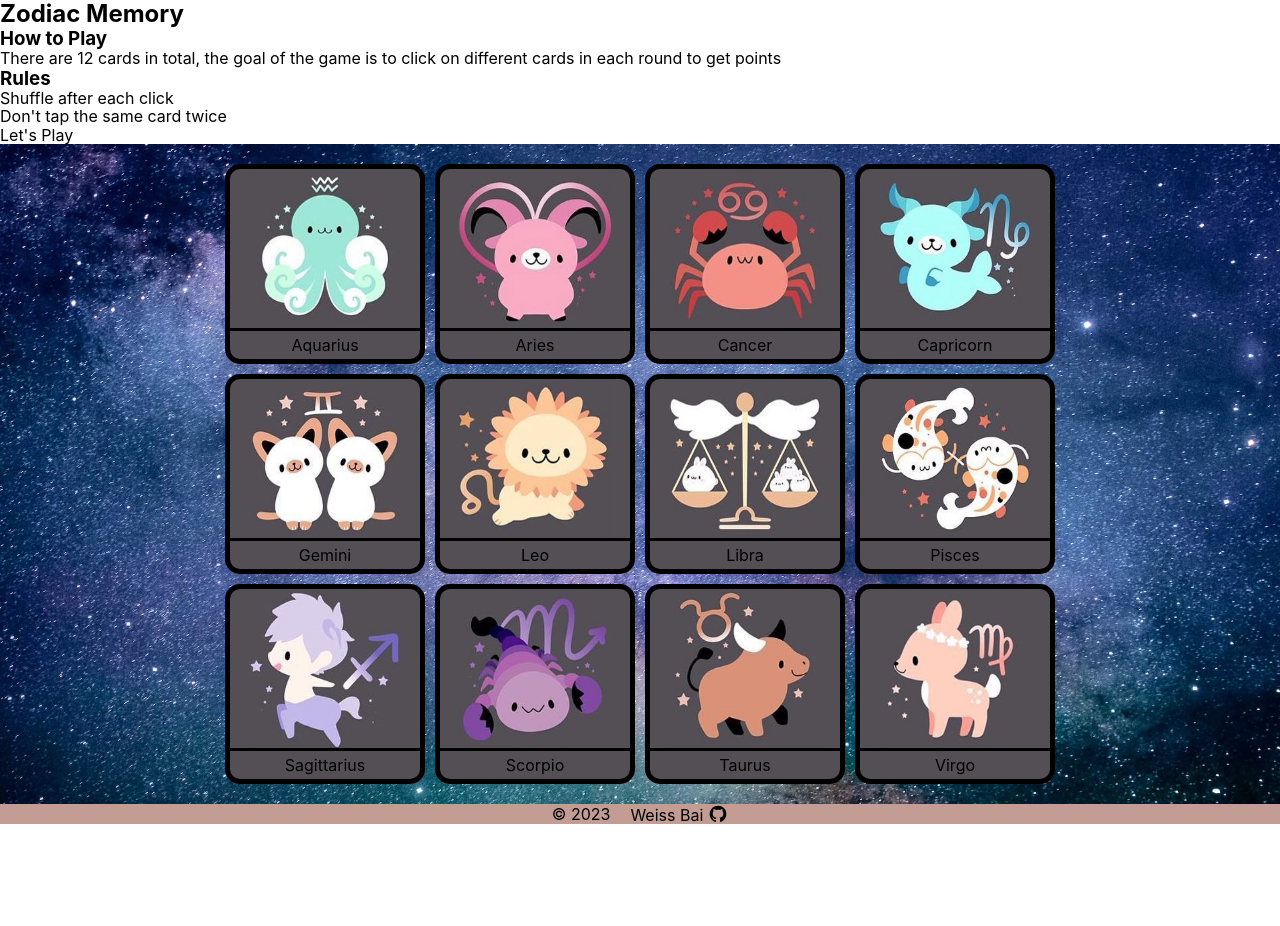
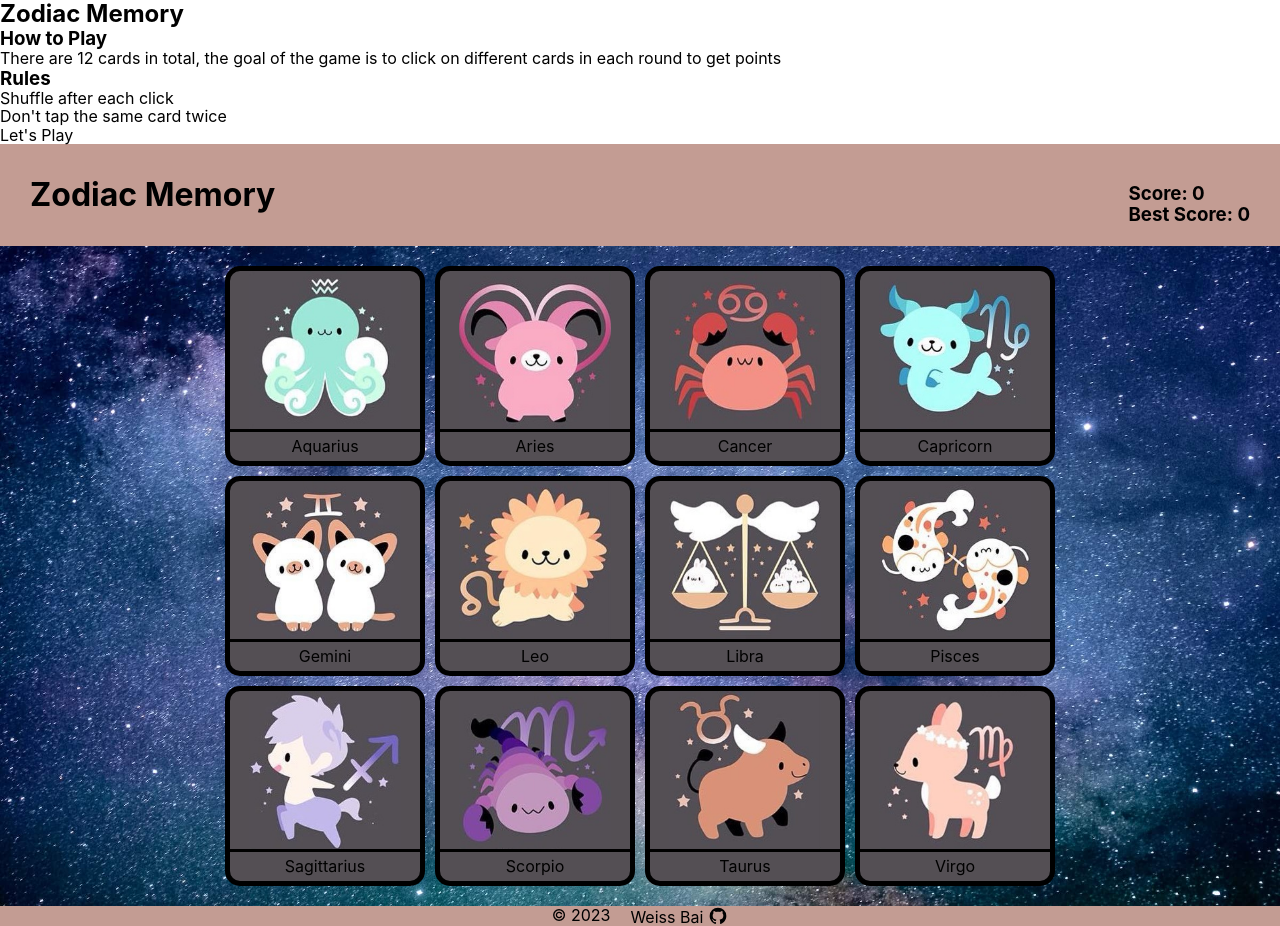
Before and after one commit to whitesgr03/MemoryCard, a React (Create React App) app: page / in a window 1280 px wide. Before the commit the page ends 825 px from the top, so only its background shows below. Built offline with nearby package versions, Linux system fonts and the light colour scheme.

Commit message:
Pass props to Header component

```diff
--- a/src/App.js
+++ b/src/App.js
@@ -47,6 +47,7 @@ const App = () => {
 				onActiveAnimation={setActive}
 			/>
 
+			<Header state={state} onShowInfo={setShowInfo} />
 			<Content
 				state={state}
 				handleResetGame={handleResetGame}
```
